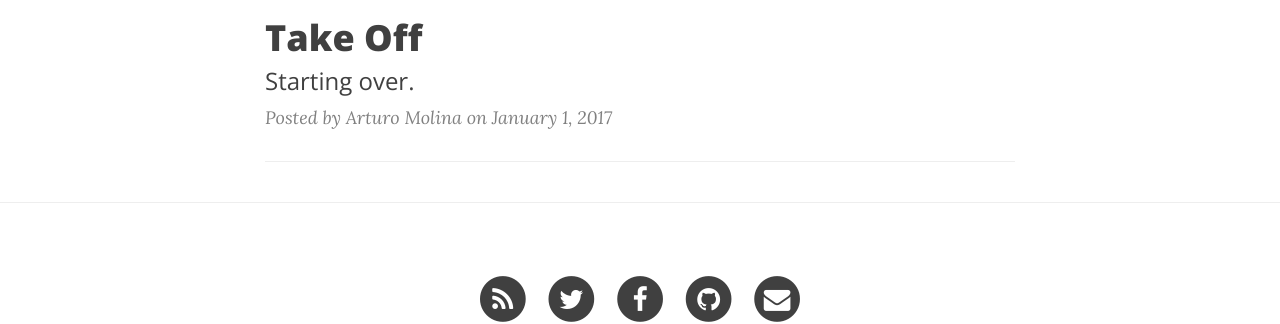
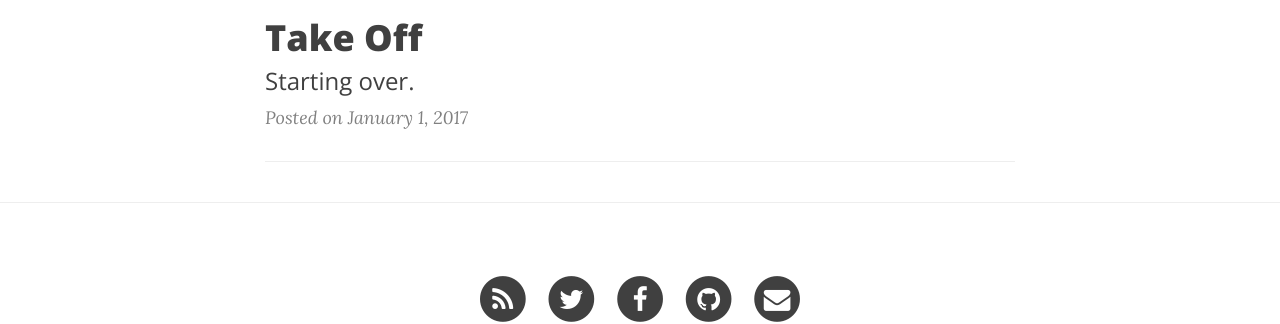
Before and after one commit to jamolina/jamolina.github.io, a Jekyll site: the page built from index.html, in a window 1280 px wide. Shown: the part 510-834 px from the top of the page. Built offline with Jekyll 4.4.1, drawn with Linux system fonts in a browser that asks for light colours; nearby versions of some CDN libraries; the list of posts is cut into pages by our own code.

Commit message:
Changing paginator to not display author

```diff
--- a/index.html
+++ b/index.html
@@ -14,7 +14,7 @@ description: "Hi! I'm Arturo Molina. This is my blog."
         </h3>
         {% endif %}
     </a>
-    <p class="post-meta">Posted by {% if post.author %}{{ post.author }}{% else %}{{ site.title }}{% endif %} on {{ post.date | date: "%B %-d, %Y" }}</p>
+    <p class="post-meta">Posted on {{ post.date | date: "%B %-d, %Y" }}</p>
 </div>
 <hr>
 {% endfor %}
```
